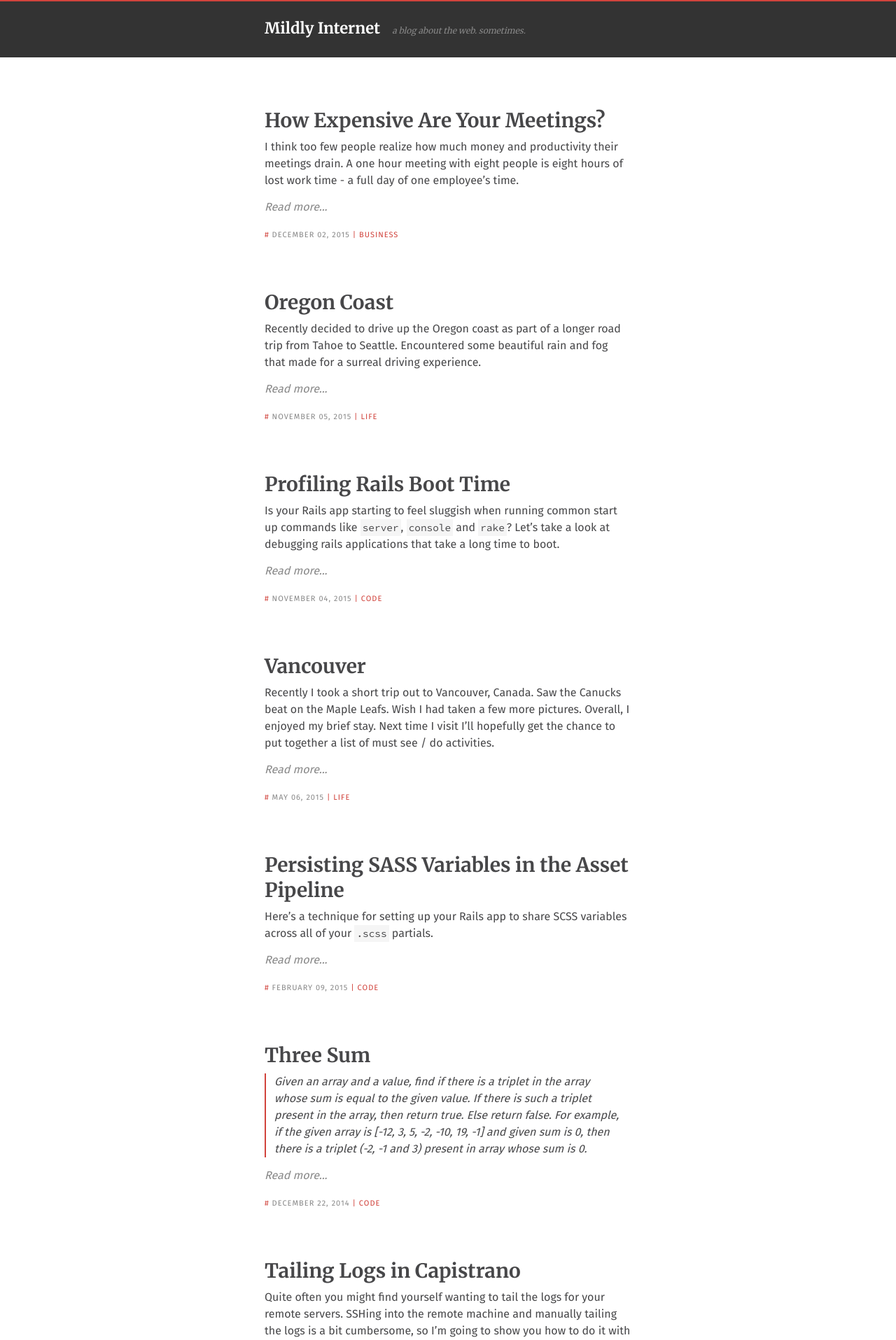
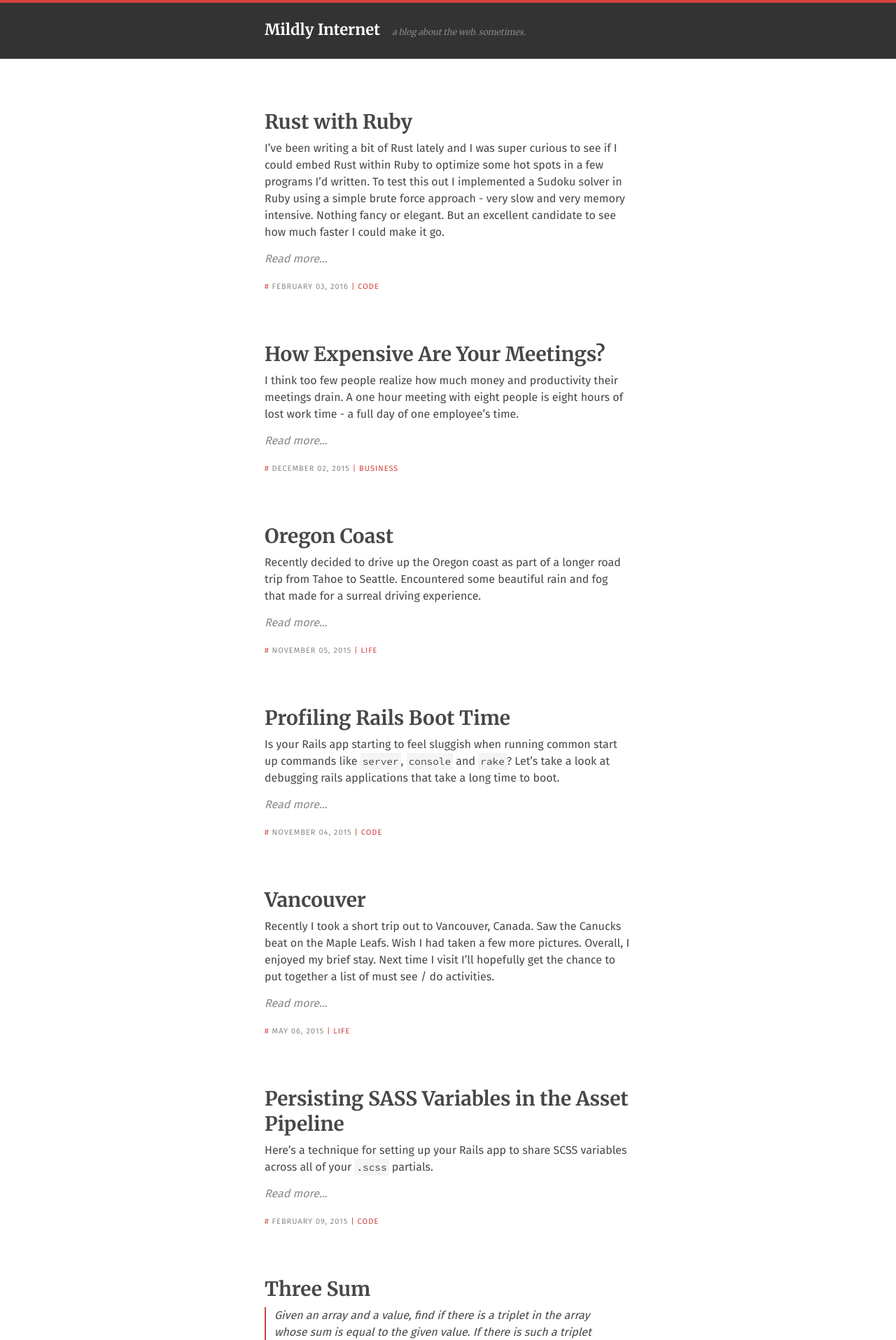
Before and after one commit to mildlyinternet/mildlyinternet.github.io, a Jekyll site: the page built from index.html, in a window 1280 px wide. Shown: the top 1915 px of the page at 70% size. Built offline with Jekyll 4.4.1, drawn with Linux system fonts in a browser that asks for light colours; part of the change alters nothing that is shown.

Commit message:
Rust with Ruby

```diff
--- a/_config.yml
+++ b/_config.yml
@@ -1,2 +1,3 @@
+markdown: kramdown
 highlighter: rouge
 permalink: none
--- /dev/null
+++ b/_posts/2016-02-03-rust-with-ruby.md
@@ -0,0 +1,148 @@
+---
+layout: post
+title: Rust with Ruby
+category: code
+---
+
+I've been writing a bit of Rust lately and I was super curious to see if I could
+embed Rust within Ruby to optimize some hot spots in a few programs I'd written.
+To test this out I implemented a Sudoku solver in Ruby using a simple brute
+force approach - very slow and very memory intensive. Nothing fancy or elegant.
+But an excellent candidate to see how much faster I could make it go.
+
+## A Simple Example
+
+We'll start by writing a simple Rust function to add two numbers together.
+
+~~~ rust
+ #[no_mangle]
+ pub extern "C" fn add(a: i32, b: i32) -> i32 {
+    a + b
+ }
+~~~
+
+The `no_mangle` attribute is required here. From the official Rust
+documentation:
+
+> When you create a Rust library, it changes the name of the function in the
+> compiled output ... This attribute turns that behavior off.
+
+We don't want the compiler changing the name of this function otherwise our
+Ruby program won't be able to find it.
+
+The `pub` declaration means that this function is callable from outside this
+module. `extern "C"` tells the compiler that it should be callable from C. From
+there it is just a normal Rust function called `add` which takes two variables
+and returns their sum.
+
+Modify Cargo.toml to specify that we are creating a dynamic library.
+
+~~~
+[lib]
+name = "add"
+crate-type = ["dylib"]
+~~~
+
+Go ahead and compile this program and hop over to Ruby. To use this Rust
+function within our Ruby code we need to install the [FFI
+gem](https://github.com/ffi/ffi){:target="_blank"}.
+
+> Ruby-FFI is a ruby extension for programmatically loading dynamic libraries,
+> binding functions within them, and calling those functions from Ruby code.
+
+Within our program we create a module which will serve as the attachment point
+for our Rust program. We extend FFI and then give it the path to the compiled
+program. Then attach the function `add` from our Rust program to this module
+and specify the function signature - parameters first then return value.
+
+~~~ ruby
+require "ffi"
+
+module RustAdd
+  extend FFI::Library
+  ffi_lib "target/release/libadd.dylib"
+  attach_function :add, [:int, :int], :int
+end
+
+puts RustAdd.add(1336, 1)
+# => 1337
+~~~
+
+_Note: if you are using Linux then you will want to use the `.so` extension
+instead of the `.dylib`_
+
+## More Advanced Example
+Going back to my Sudoku program - it takes a string and returns a string back
+out. Passing those through FFI is a little bit more work. Since strings don't
+really exist in C (they are really arrays) we can't just pass a Ruby string
+straight through to Rust. We have to deal with the pointer to the string. Yikes.
+
+The `solve` function below takes a variable called `c_ptr` which is a C pointer.
+We'll use `std::ffi::CStr` to wrap the pointer since it could be `NULL`, then
+convert it to a string slice so we can use it in our Rust program. On the way
+out the function uses `CString` to turn the solution back into a C pointer.
+
+~~~ rust
+extern crate libc;
+
+use libc::c_char;
+use std::ffi::CStr;
+use std::ffi::CString;
+
+#[no_mangle]
+pub extern "C" fn solve(c_ptr: *const c_char) -> *const c_char {
+    let c_str = unsafe {
+        assert!(!c_ptr.is_null());
+
+        CStr::from_ptr(c_ptr)
+    };
+
+    let ruby_str = str::from_utf8(c_str.to_bytes()).unwrap();
+
+    let mut sudoku = Sudoku::from_str(ruby_str).unwrap();
+    sudoku.brute_force_solve();
+
+    let solution = CString::new(format!("{}", sudoku)).unwrap();
+    solution.into_raw()
+}
+~~~
+
+On the Ruby side:
+
+~~~ ruby
+require "ffi"
+
+class Sudoku
+  def initialize(puzzle)
+    @puzzle = puzzle
+  end
+
+  module RustSudoku
+    extend FFI::Library
+    ffi_lib "target/release/libsudoku.dylib"
+    attach_function :solve, [:string], :string
+  end
+
+
+  def solve
+    RustSudoku.solve(@puzzle)
+  end
+end
+~~~
+
+Now my brute force solver runs in about a hundredth of a second.
+
+~~~
+rspec sudoku_spec.rb
+.
+
+Finished in 0.0118 seconds
+1 example, 0 failures
+~~~
+
+
+## More Reading
+* [http://blog.skylight.io/bending-the-curve-writing-safe-fast-native-gems-with-rust/](http://blog.skylight.io/bending-the-curve-writing-safe-fast-native-gems-with-rust/){:target="_blank"}
+* [https://doc.rust-lang.org/book/rust-inside-other-languages.html](https://doc.rust-lang.org/book/rust-inside-other-languages.html){:target="_blank"}
+* [https://github.com/steveklabnik/rust_example](https://github.com/steveklabnik/rust_example){:target="_blank"}
+* [https://www.youtube.com/watch?v=IqrwPVtSHZI](https://www.youtube.com/watch?v=IqrwPVtSHZI){:target="_blank"}
--- a/css/screen.scss
+++ b/css/screen.scss
@@ -108,7 +108,7 @@ blockquote {
 .main-header {
   align-items: baseline;
   background-color: #333;
-  border-top: 2px solid $red;
+  border-top: 4px solid $red;
   display: flex;
   font-size: 22px;
   font-weight: 700;
```
